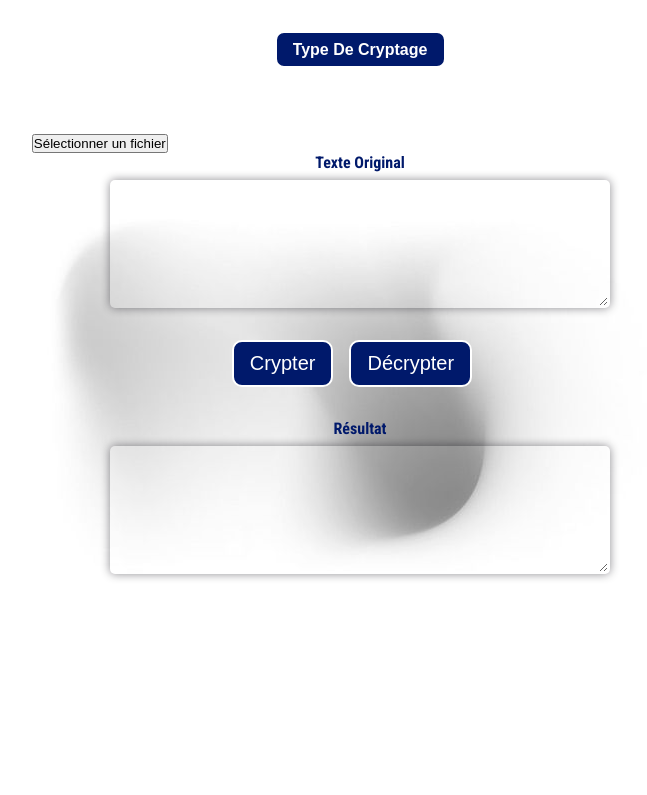
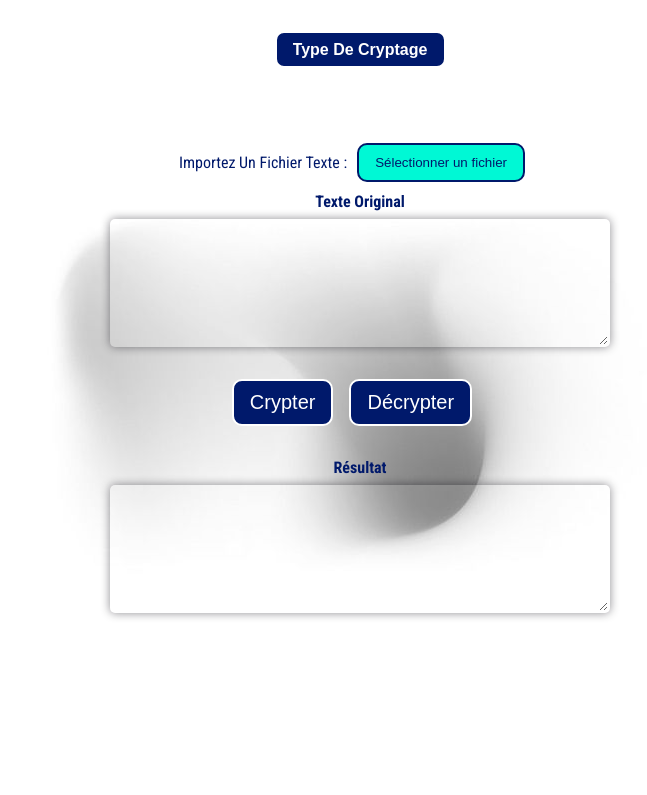
Before and after one commit to farouk1602/Cryptographie-, a website: page main.html in a window 1280 px wide. Shown: the part 802-1597 px from the top of the page, without its empty margins (280-927 px from the left). Drawn offline with Linux system fonts and the light colour scheme.

Commit message:
Add files via upload

```diff
--- a/public/css/main1.css
+++ b/public/css/main1.css
@@ -267,6 +267,34 @@ body .container .home a:hover {
   cursor: pointer;
 }
 
+.part2 .crpt .import {
+  display: flex;
+  align-items: center;
+  justify-content: center;
+  color: #00196b;
+  margin: 10px;
+}
+
+.part2 .crpt .import #fileButton{
+  background-color: #00f8d5;
+  margin-right: 1rem;
+  border-radius: 10px;
+  padding: 10px 1rem;
+  border: 2px solid #00196b;
+  color: #00196b;
+  transition: 0.5s;
+  margin-left: 10px;
+}
+
+
+.part2 .crpt .import #fileButton:hover {
+  border: 2px solid #00196b;
+  background-color: #00196b ;
+  border-radius: 15px;
+  color: white;
+  cursor: pointer;
+}
+
 .part2 .crpt .result {
   display: flex;
   justify-content: center;
@@ -314,9 +342,7 @@ body .container .home a:hover {
 }
 
 .part3 .generate-password .app .pass-box:hover {
-  background-color: #00f8d5;
-  transform: scale(1.03);
-  border: 2px solid white;
+  transform: scale(1.02);
 }
 
 .part3 .generate-password .app .pass-box h3 {
@@ -351,7 +377,7 @@ body .container .home a:hover {
 }
 
 .part3 .input-password {
-  background-color: #fafbff;
+  background-color: #00f8d5;
   display: flex;
   flex-direction: column;
   margin: auto;
@@ -365,9 +391,7 @@ body .container .home a:hover {
 }
 
 .part3 .input-password:hover {
-  background-color: #00f8d5;
-  transform: scale(1.03);
-  border: 2px solid white;
+  transform: scale(1.02);
 }
 
 .part3 .input-password h3 {
```
